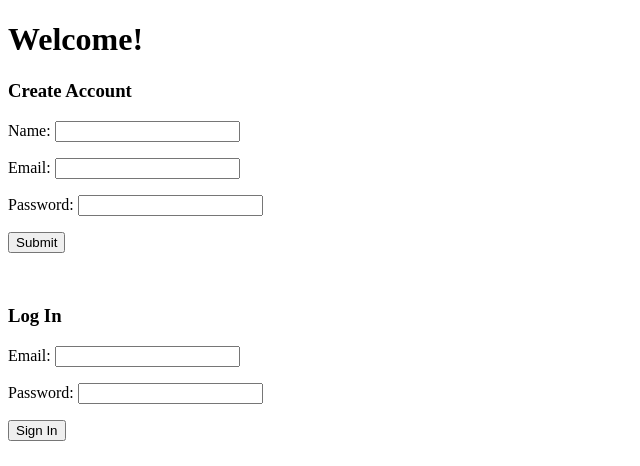
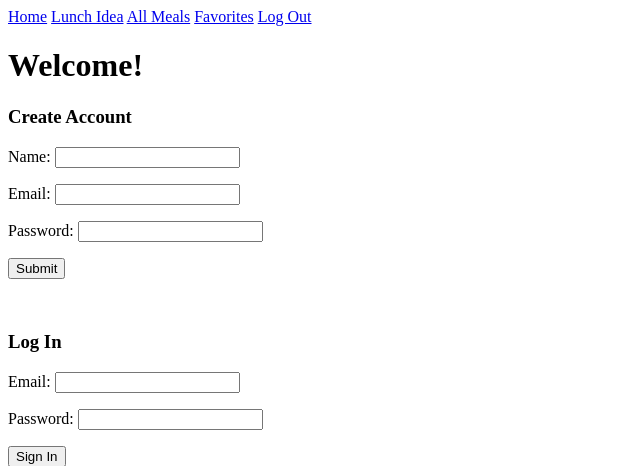
Before and after one commit to MegStClair/LunchBoxy, a Flask app: page / in a window 1280 px wide. Shown: the top 466 px of the page, without its empty margins (0-640 px from the left). Run offline with Flask 2, Linux system fonts and the light colour scheme; some libraries are stand-ins or nearby versions.

Commit message:
Added nav bar. Started Favorites feature.

```diff
--- a/crud.py
+++ b/crud.py
@@ -86,7 +86,6 @@ def get_all_by_tag(tag):
             }
         meals_list.append(meal)
 
-    # can iterate recipes here;
     # instead of returning list of object,
     # will return list of dicts
 
--- a/server.py
+++ b/server.py
@@ -111,7 +111,37 @@ def show_lunch_json():
 
     return jsonify(recipes)
 
-    # to allow for re-randomization later: take recipe type in as an argument, get the random tag for it, return 1 recipe at type (instead of all at once)
+
+
+# @app.route("/alternate-food")
+# def change_food():
+
+#     tag = request.args.get("tag")
+#     exclude = request.args.get("exclude")
+
+#     new_food = crud.get_random_tag(tag)
+
+
+#     return render_template('lunch-idea.html', filling=new_food, crunchy=new_food, fresh=new_food)
+
+
+# @app.route("/alternate-food.json")
+# def change_food_json():
+
+#     tag = request.args.get("tag")
+#     exclude = request.args.get("exclude")
+
+#     new_food = crud.get_random_tag(tag)
+
+#     props = {
+#         "title": new_food.title,
+#         "image": new_food.image,
+#         "ingredients": new_food.ingredients,
+#         "instructions": new_food.instructions,
+#         "tips": new_food.tips
+#     }
+
+#     return jsonify(props)
 
 
 
@@ -131,43 +161,32 @@ def view_all_json():
 
 
 
-@app.route("/alternate-food")
-def change_food():
+@app.route("/favorites")
+def favorite_recipes():
+    """ Display user's favorite recipes """
 
-    tag = request.args.get("tag")
-    exclude = request.args.get("exclude")
-
-    new_food = crud.get_random_tag(tag)
+    return render_template('favorites.html')
 
 
-    return render_template('lunch-idea.html', filling=new_food, crunchy=new_food, fresh=new_food)
+@app.route("/favorites.json")
+def favorite_recipes_json():
+
+    if "user_id" not in session:
+        flash("Please log in.")
+        return redirect('/')
+
+    favorites = crud.create_favorite(user_id=session['user_id'])
+
+    return jsonify(favorites)
 
 
 
-@app.route("/alternate-food.json")
-def change_food_json():
-
-    tag = request.args.get("tag")
-    exclude = request.args.get("exclude")
-
-    new_food = crud.get_random_tag(tag)
-
-    props = {
-        "title": new_food.title,
-        "image": new_food.image,
-        "ingredients": new_food.ingredients,
-        "instructions": new_food.instructions,
-        "tips": new_food.tips
-    }
-
-    return jsonify(props)
 
 
-# @app.route("/favorites")
-# def saved_recipes():
-#     """ Display user's favorite recipes """
-#     favorites = Favorite.
-#  need to generate recipes first, creating searcch route first
+
+
+
+
 
 
 if __name__ == "__main__":
--- a/templates/base.html
+++ b/templates/base.html
@@ -6,6 +6,14 @@
     <title>
       {% block title %}{% endblock %}
     </title>
+
+    <div class="topnav">
+      <a class="active" href="/profile">Home</a>
+      <a href="/lunch-idea">Lunch Idea</a>
+      <a href="/view-all">All Meals</a>
+      <a href="/favorites">Favorites</a>
+      <a href="/logout">Log Out</a>
+    </div>
 
 
   <!-- We'll load React dependencies on all pages for this app. move to bottom if page acts weird -->
```
Also changed, not shown: static/css/site.css (+27 -0 lines), templates/favorites.html (added, +9 -0 lines), static/js/favorites.jsx (added).
